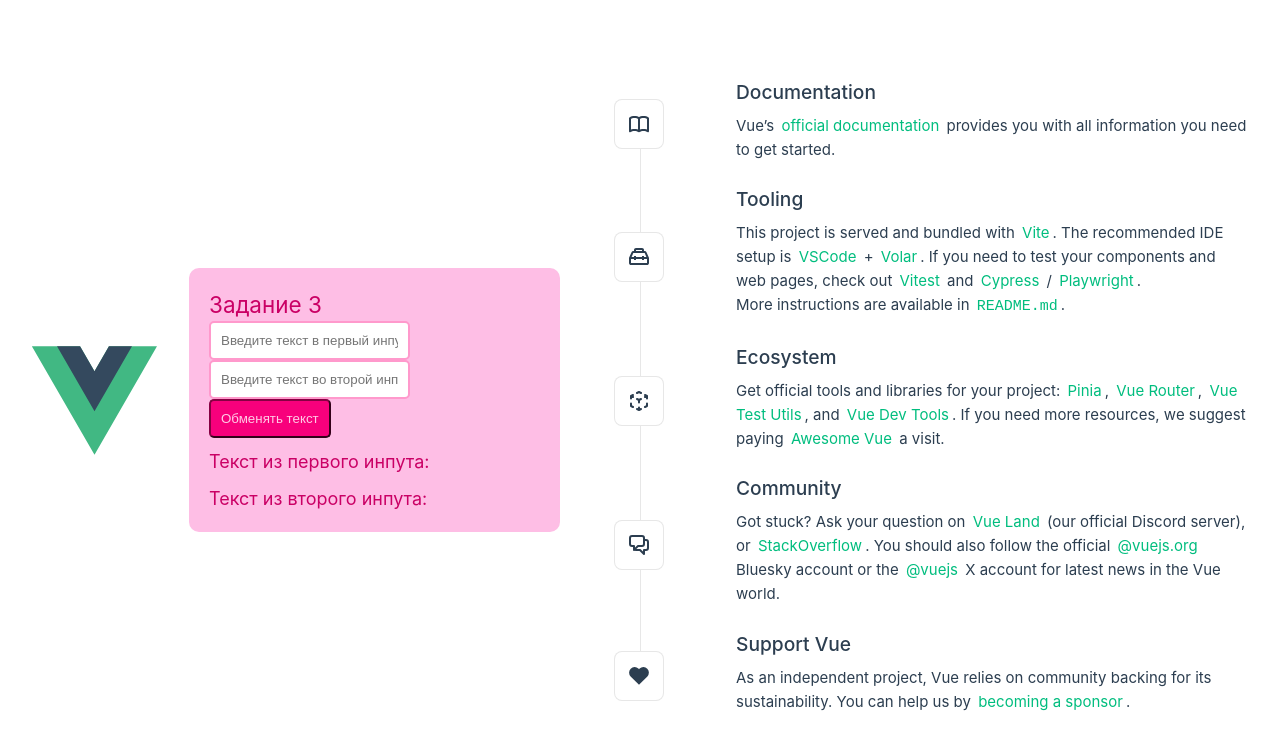
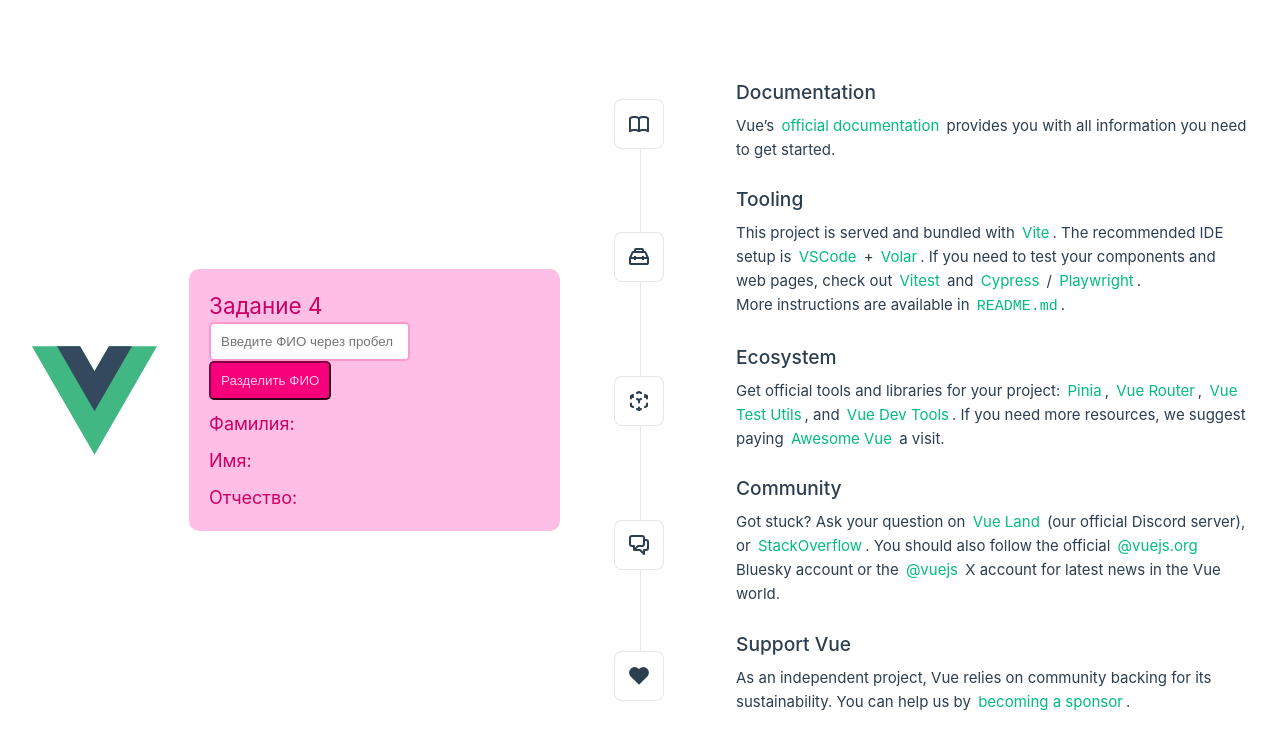
Before and after one commit to KateGrebeneva/kate_vue_tasks, a Vue app: page / in a window 1280 px wide. Shown: the top 750 px of the page. Built offline with nearby package versions, Linux system fonts and the light colour scheme.

Commit message:
task#44_4

```diff
--- a/src/components/Tasks.vue
+++ b/src/components/Tasks.vue
@@ -1,11 +1,11 @@
 <template>
-  <div class="task-3">
-    <h2>Задание 3</h2>
-    <input v-model="text1" placeholder="Введите текст в первый инпут" />
-    <input v-model="text2" placeholder="Введите текст во второй инпут" />
-    <button @click="swapText">Обменять текст</button>
-    <p>Текст из первого инпута: {{ text1 }}</p>
-    <p>Текст из второго инпута: {{ text2 }}</p>
+  <div class="task-4">
+    <h2>Задание 4</h2>
+    <input v-model="fullName" placeholder="Введите ФИО через пробел" />
+    <button @click="splitName">Разделить ФИО</button>
+    <p>Фамилия: {{ lastName }}</p>
+    <p>Имя: {{ firstName }}</p>
+    <p>Отчество: {{ middleName }}</p>
   </div>
 </template>
 
@@ -13,22 +13,25 @@
 export default {
   data() {
     return {
-      text1: '',
-      text2: '',
+      fullName: '',
+      lastName: '',
+      firstName: '',
+      middleName: '',
     };
   },
   methods: {
-    swapText() {
-      const temp = this.text1;
-      this.text1 = this.text2;
-      this.text2 = temp;
+    splitName() {
+      const names = this.fullName.split(' ');
+      this.lastName = names[0] || '';
+      this.firstName = names[1] || '';
+      this.middleName = names[2] || '';
     },
   },
 };
 </script>
 
 <style scoped>
-.task-3 {
+.task-4 {
   background-color:rgb(254, 190, 229);
   padding: 20px;
   border-radius: 10px;
```
Also changed, not shown: Results_screenshots/Формы/task#44/task#44_4.jpg (added).
